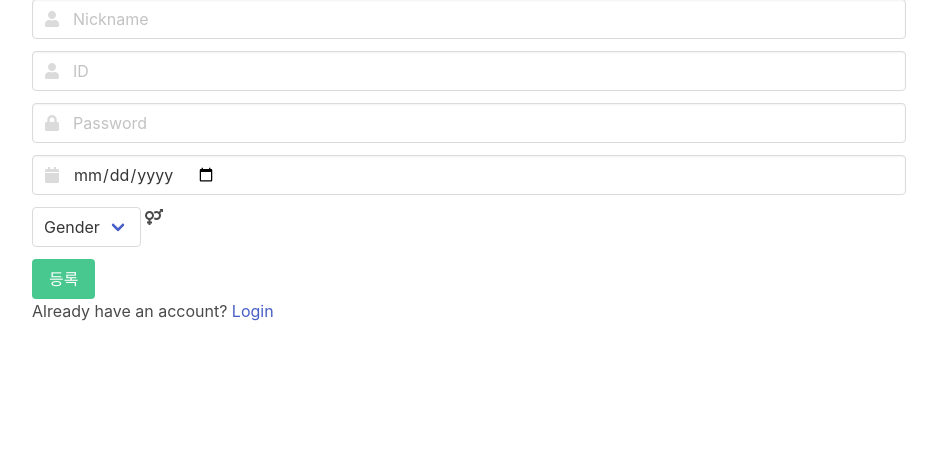
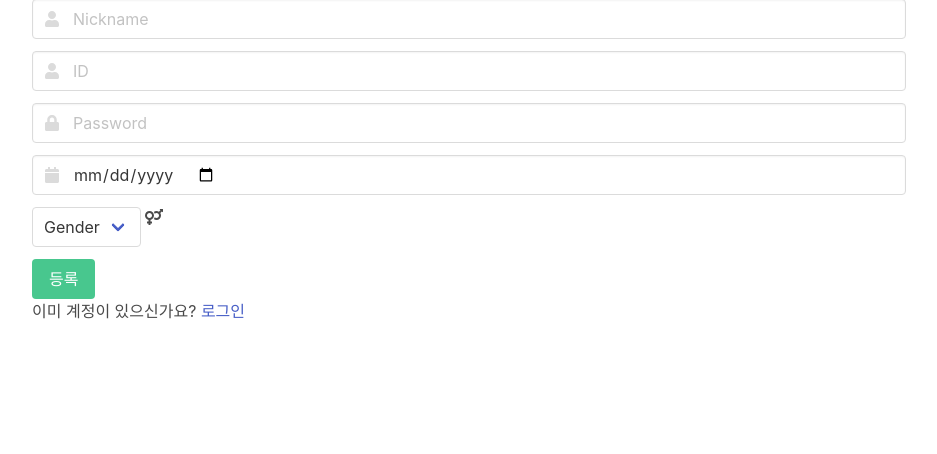
Before and after one commit to qudcks1940/jungle-week0, a Flask app: page /register in a window 1280 px wide. Shown: the part 346-800 px from the top of the page, without its empty margins (171-1108 px from the left). Run offline with Flask 3, Linux system fonts and the light colour scheme; some libraries are stand-ins or nearby versions.

Commit message:
로그인, 회원가입 페이지에서 영문 메시지를 국문 메시지로 변경

```diff
--- a/app.py
+++ b/app.py
@@ -195,7 +195,7 @@ def register():
 
         existing_user = Member_collection.find_one({'id': member_id})
         if existing_user:
-            return render_template('register.html', message="User already exists", error=True)
+            return render_template('register.html', message="이미 가입된 계정입니다.", error=True)
 
         Member_collection.insert_one({
             'nickname': nickname,
@@ -206,7 +206,7 @@ def register():
             'participant_questions': [],
             'create_questions': []
         })
-        return render_template('login.html', message="You have successfully registered!", error=False)
+        return render_template('login.html', message="회원가입이 성공적으로 완료되었습니다.", error=False)
 
     return render_template('register.html')
 
--- a/templates/register.html
+++ b/templates/register.html
@@ -122,7 +122,7 @@ HTML 반환: 서버에서 렌더링된 HTML이 클라이언트로 반환됩니
                 </p>
             </div>
         </form>
-        <p>Already have an account? <a href="{{ url_for('login') }}">Login</a></p>
+        <p>이미 계정이 있으신가요? <a href="{{ url_for('login') }}">로그인</a></p>
     </div>
 </section>
 </body>
```
